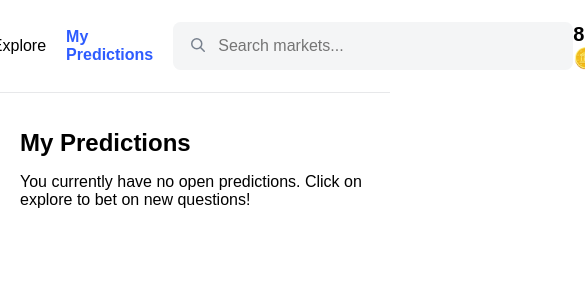
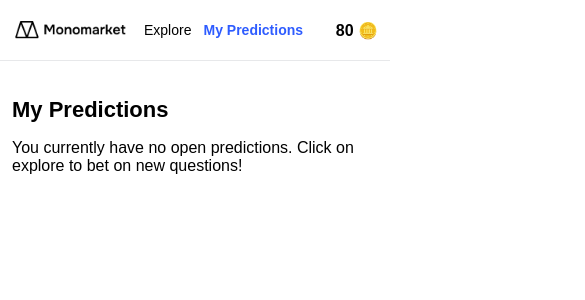
Before and after one commit to laughingsheep/monomarket, a SvelteKit app: page /predictions in a window 390 px wide. Shown: the top 300 px of the page, 585 px wide, since content can reach past the window. Built offline with nearby package versions, Linux system fonts and the light colour scheme.

Commit message:
Added at least some responsiveness

```diff
--- a/src/lib/MarketOverview.svelte
+++ b/src/lib/MarketOverview.svelte
@@ -111,5 +111,18 @@
         object-position: center;
         display: block;
         border-radius: 8px;
+        flex-shrink: 0;
+    }
+
+    /* Mobile breakpoint */
+    @media (max-width: 600px) {
+        main {
+            width: 100%;
+            height: auto;
+            min-height: 120px;
+        }
+        #bottom button {
+            width: 48%;
+        }
     }
 </style>
--- a/src/routes/+page.svelte
+++ b/src/routes/+page.svelte
@@ -163,4 +163,33 @@
         padding: 20px;
         opacity: 0.6;
     }
+
+    /* Tablet breakpoint */
+    @media (max-width: 900px) {
+        #topics {
+            gap: 20px;
+        }
+        #topics p {
+            font-size: 16px;
+        }
+    }
+
+    /* Mobile breakpoint */
+    @media (max-width: 600px) {
+        #topics {
+            gap: 15px;
+            padding: 10px 12px;
+        }
+        #topics p {
+            font-size: 14px;
+            white-space: nowrap;
+        }
+        section {
+            padding: 0 12px;
+            gap: 12px;
+        }
+        section > :global(*) {
+            min-width: 100%;
+        }
+    }
 </style>
--- a/src/routes/Nav.svelte
+++ b/src/routes/Nav.svelte
@@ -142,5 +142,38 @@
       align-items: center;
       justify-content: space-between;
       width: 1360px;
+      max-width: 100%;
+  }
+
+  /* Tablet breakpoint */
+  @media (max-width: 900px) {
+      input {
+          width: 200px;
+      }
+  }
+
+  /* Mobile breakpoint */
+  @media (max-width: 600px) {
+      #inputContainer {
+          display: none;
+      }
+      #links {
+          gap: 12px;
+      }
+      a {
+          font-size: 14px;
+      }
+      img {
+          height: 40px;
+      }
+      b {
+          font-size: 16px;
+      }
+      nav {
+          padding-left: 12px;
+          padding-right: 12px;
+          padding-top: 10px;
+          padding-bottom: 10px;
+      }
   }
 </style>
--- a/src/routes/event/[slug]/+page.svelte
+++ b/src/routes/event/[slug]/+page.svelte
@@ -77,12 +77,13 @@
         height: min-content;
     }
     pre{
-        max-width: 1000px;
+        max-width: 900px;
         text-wrap: auto;
     }
     .split{
         justify-content: space-between;
         display: flex;
+        gap: 20px;
     }
     main{
         padding: 0 20px;
@@ -102,6 +103,7 @@
     }
     section{
         width: 1360px;
+        max-width: 100%;
     }
     img{
         width: 64px;
@@ -110,8 +112,42 @@
         object-position: center;
         display: block;
         border-radius: 8px;
+        flex-shrink: 0;
     }
     h1{
         font-size: 24px;
     }
+
+    /* Tablet breakpoint */
+    @media (max-width: 1270px) {
+        .split {
+            flex-direction: column;
+        }
+        #round {
+            order: -1;
+            width: 100%;
+        }
+    }
+
+    /* Mobile breakpoint */
+    @media (max-width: 600px) {
+        #info {
+            flex-direction: column;
+            align-items: flex-start;
+            gap: 12px;
+        }
+        h1 {
+            font-size: 20px;
+        }
+        img {
+            width: 48px;
+            height: 48px;
+        }
+        #small {
+            font-size: 14px;
+        }
+        main {
+            padding: 0 12px;
+        }
+    }
 </style>
--- a/src/routes/event/[slug]/TransactionWidget.svelte
+++ b/src/routes/event/[slug]/TransactionWidget.svelte
@@ -123,6 +123,7 @@
   }
   #yesNoMenu{
       display: flex;
+      gap: 5px;
       justify-content: space-between;
   }
   .yesActivated{
@@ -157,7 +158,7 @@
   }
   .yesNo{
       height: 50px;
-      width: 150px;
+      width: 100%;
       display: flex;
       border-radius: 10px;
       cursor: pointer;
@@ -244,6 +245,49 @@
       gap: 10px;
       justify-content: flex-end;
       margin-top: 10px;
+  }
+
+  /* Tablet breakpoint */
+  @media (max-width: 1270px) {
+      main {
+          width: 70%;
+          display: block;
+          margin: 0 auto;
+      }
+  }
+
+  /* Mobile breakpoint */
+  @media (max-width: 600px) {
+      main {
+          width: 100%;
+      }
+      .yesNo {
+          width: 48%;
+          height: 45px;
+      }
+      input {
+          width: 100%;
+          font-size: 32px;
+      }
+      #shareInput {
+          flex-wrap: wrap;
+      }
+      button {
+          font-size: 14px;
+          height: 45px;
+      }
+      .stat {
+          font-size: 14px;
+          flex-wrap: wrap;
+          gap: 5px;
+      }
+      #explanation {
+          font-size: 12px;
+      }
+      .quickadd {
+          padding: 4px 8px;
+          font-size: 14px;
+      }
   }
 </style>
 <main>
--- a/src/routes/predictions/+page.svelte
+++ b/src/routes/predictions/+page.svelte
@@ -60,4 +60,20 @@ onMount(()=>{
         flex-grow: 1;
         min-width: 300px;
     }
+
+    /* Mobile breakpoint */
+    @media (max-width: 600px) {
+        section {
+            padding: 0 12px;
+        }
+        .stocks {
+            gap: 12px;
+        }
+        .stocks > :global(*) {
+            min-width: 100%;
+        }
+        h1 {
+            font-size: 22px;
+        }
+    }
 </style>
--- a/src/routes/predictions/Prediction.svelte
+++ b/src/routes/predictions/Prediction.svelte
@@ -279,5 +279,35 @@
         object-position: center;
         display: block;
         border-radius: 8px;
+        flex-shrink: 0;
+    }
+
+    /* Mobile breakpoint */
+    @media (max-width: 600px) {
+        main {
+            width: 100%;
+            height: auto;
+            min-height: 210px;
+        }
+        #bottom {
+            flex-wrap: wrap;
+            gap: 10px;
+        }
+        .stat {
+            min-width: 45%;
+        }
+        #actions {
+            flex-direction: column;
+            gap: 10px;
+        }
+        #actions button {
+            width: 100%;
+        }
+        h4 {
+            font-size: 16px;
+        }
+        h5 {
+            font-size: 12px;
+        }
     }
 </style>
--- a/src/routes/search/[term]/+page.svelte
+++ b/src/routes/search/[term]/+page.svelte
@@ -76,10 +76,26 @@
         flex-wrap: wrap;
         gap: 20px;
         justify-content: center;
+        padding: 0 20px;
+        box-sizing: border-box;
+        width: 100%;
     }
 
     .loading {
         padding: 20px;
         opacity: 0.6;
     }
+
+    /* Mobile breakpoint */
+    @media (max-width: 600px) {
+        section {
+            padding: 0 12px;
+            gap: 12px;
+        }
+        h2 {
+            font-size: 18px;
+            padding: 0 12px;
+            text-align: center;
+        }
+    }
 </style>
```
Also changed, not shown: src/routes/event/[slug]/PriceHistory.svelte (+11 -1 lines).
